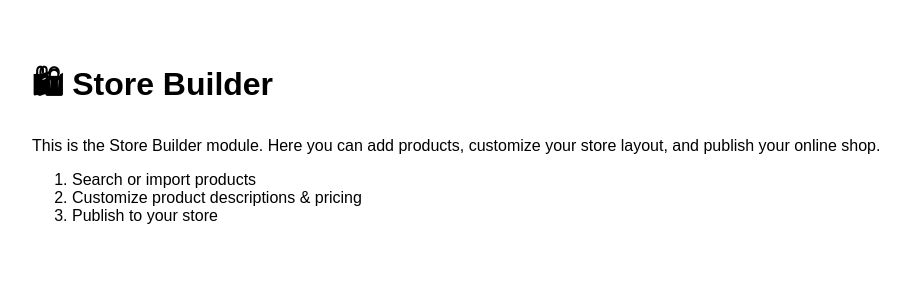
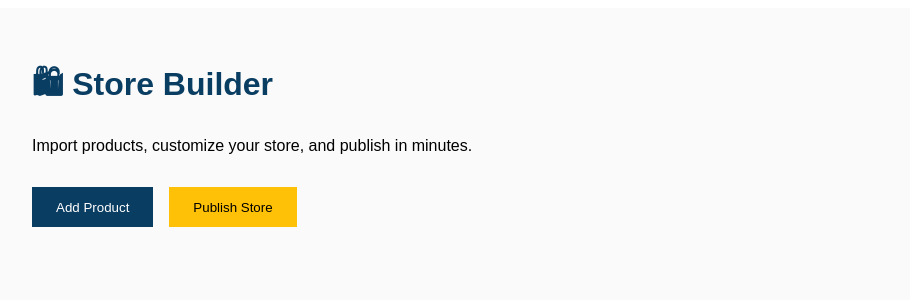
Before and after one commit to nextwaveaisuite/dropstacker-pro, a Next.js app: page /storebuilder in a window 1280 px wide. Shown: the top 300 px of the page, without its empty margins (8-918 px from the left). Built offline with nearby package versions, Linux system fonts and the light colour scheme.

Commit message:
storebuilder.js

```diff
--- a/pages/storebuilder.js
+++ b/pages/storebuilder.js
@@ -1,13 +1,16 @@
 export default function StoreBuilder() {
   return (
-    <div style={{ fontFamily: 'sans-serif', padding: '2rem' }}>
-      <h1>🛍 Store Builder</h1>
-      <p>This is the Store Builder module. Here you can add products, customize your store layout, and publish your online shop.</p>
-      <ol>
-        <li>Search or import products</li>
-        <li>Customize product descriptions & pricing</li>
-        <li>Publish to your store</li>
-      </ol>
+    <div style={{ fontFamily: 'Arial, sans-serif', padding: '2rem', backgroundColor: '#FAFAFA', minHeight: '100vh' }}>
+      <h1 style={{ color: '#0A3D62' }}>🛍 Store Builder</h1>
+      <p>Import products, customize your store, and publish in minutes.</p>
+      <div style={{ marginTop: '2rem' }}>
+        <button style={{ marginRight: '1rem', padding: '0.8rem 1.5rem', backgroundColor: '#0A3D62', color: '#fff', border: 'none', cursor: 'pointer' }}>
+          Add Product
+        </button>
+        <button style={{ padding: '0.8rem 1.5rem', backgroundColor: '#FFC107', border: 'none', cursor: 'pointer' }}>
+          Publish Store
+        </button>
+      </div>
     </div>
   );
-  }
+}
```
